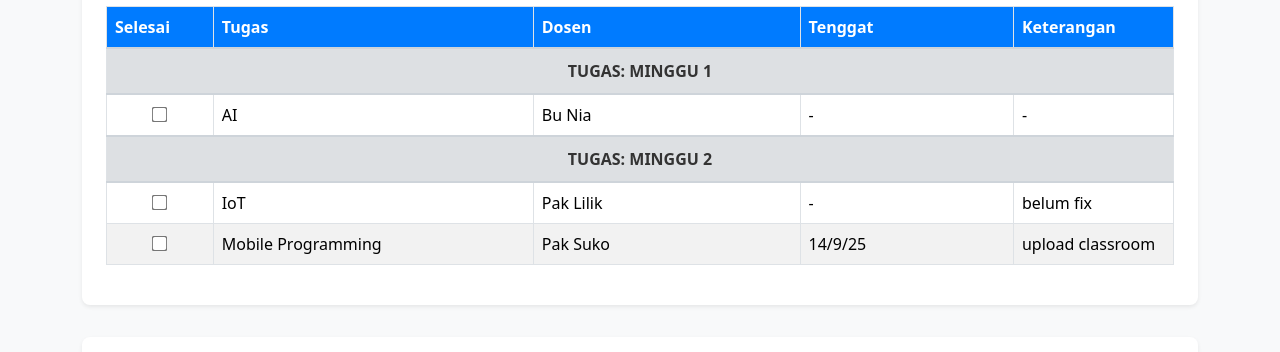
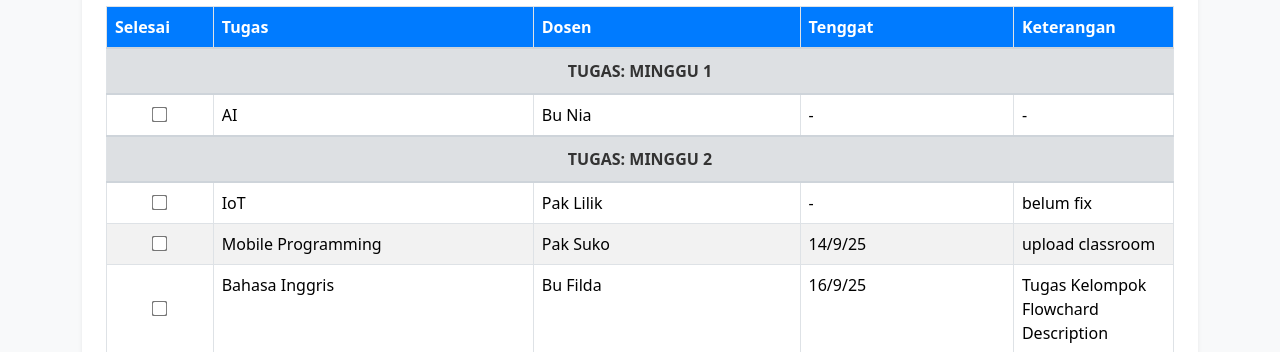
Before and after one commit to aisalbefore/catatan-ik-2c, a plain HTML site: page index.html in a window 1280 px wide. Shown: the part 182-534 px from the top of the page. Drawn offline with nearby package versions, Linux system fonts and the light colour scheme.

Commit message:
Update index.html

```diff
--- a/index.html
+++ b/index.html
@@ -75,6 +75,13 @@
                             <td>14/9/25</td>
                             <td>upload classroom</td>
                         </tr>
+                        <tr data-task-id="task-mobile">
+                            <td><input type="checkbox"></td>
+                            <td>Bahasa Inggris</td>
+                            <td>Bu Filda</td>
+                            <td>16/9/25</td>
+                            <td>Tugas Kelompok Flowchard Description</td>
+                        </tr>
                     </tbody>
                 </table>
             </div>
```
